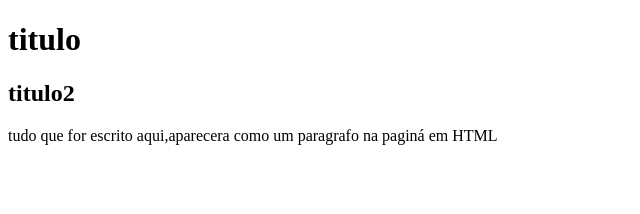
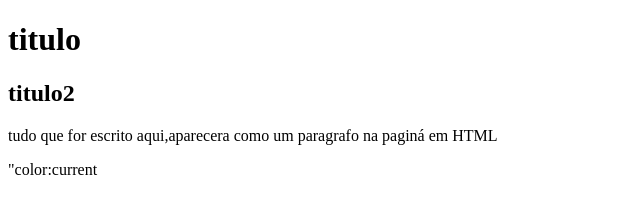
Before and after one commit to kaelsacahara/cursogithub, a plain HTML site: page index.html in a window 1280 px wide. Shown: the whole page, without its empty margins (0-640 px from the left). Drawn offline with Linux system fonts and the light colour scheme.

Commit message:
Update index.html

```diff
--- a/index.html
+++ b/index.html
@@ -17,7 +17,7 @@
    <p>
 tudo que for escrito aqui,aparecera como um paragrafo na paginá em HTML
   </p>
-
+<P
 <style>"color:current</style>
 </body>
 </html>
```
